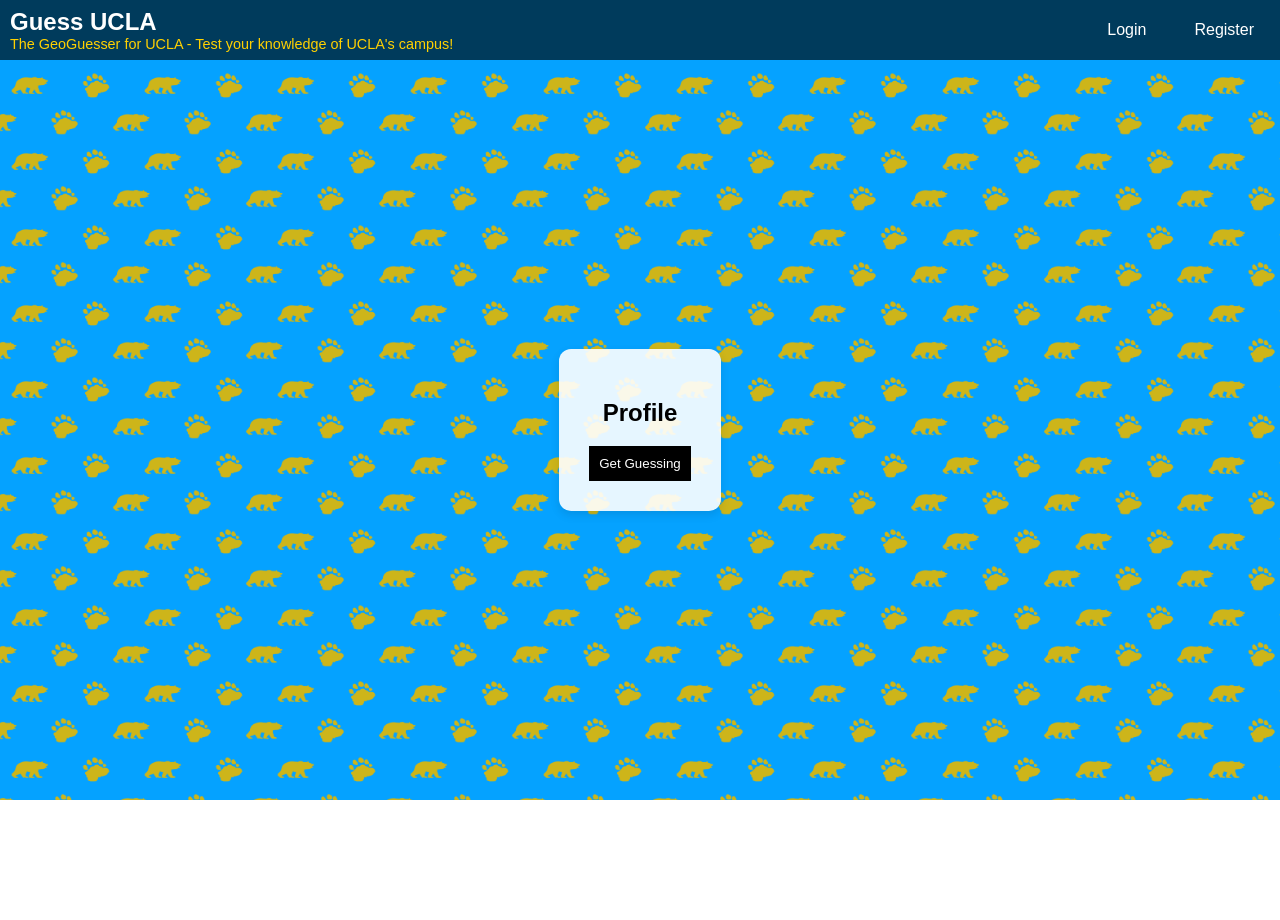
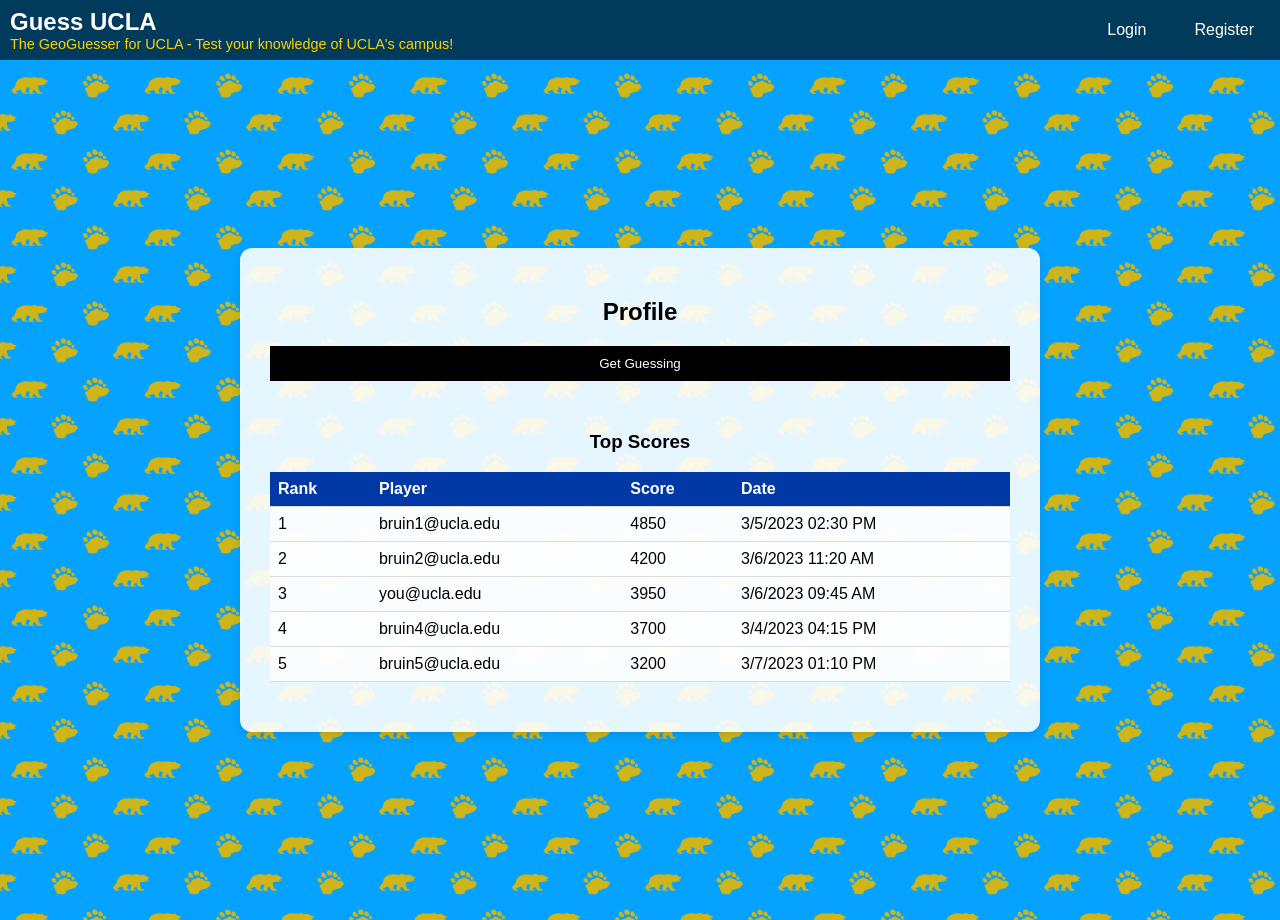
Before and after one commit to MichaelLevin5908/guess_ucla, a React (Create React App) app in the folder frontend/: page /profile in a window 1280 px wide. Before the commit the page ends 800 px from the top, so only its background shows below. Built offline with nearby package versions, Linux system fonts and the light colour scheme; no server answers.

Commit message:
show the leaderboard

```diff
--- a/frontend/src/App.css
+++ b/frontend/src/App.css
@@ -292,3 +292,65 @@
   opacity: 0.7;
   border-radius: 80%;
 }
+
+/* Leaderboard styles */
+.leaderboard-section {
+  margin: 20px 0;
+  width: 100%;
+}
+
+.leaderboard-table {
+  width: 100%;
+  border-collapse: collapse;
+  margin-top: 10px;
+  background-color: rgba(255, 255, 255, 0.8);
+}
+
+.leaderboard-table th,
+.leaderboard-table td {
+  padding: 8px;
+  text-align: left;
+  border-bottom: 1px solid #ddd;
+}
+
+.leaderboard-table th {
+  background-color: #0039A6; /* UCLA Blue */
+  color: white;
+}
+
+.leaderboard-table tr:nth-child(even) {
+  background-color: rgba(255, 255, 255, 0.5);
+}
+
+.current-player {
+  font-weight: bold;
+  background-color: rgba(255, 215, 0, 0.2) !important; /* Slightly gold background */
+}
+
+.profile-actions {
+  display: flex;
+  justify-content: space-between;
+  margin-top: 20px;
+}
+
+.game-button, .logout-button {
+  padding: 10px 20px;
+  border: none;
+  border-radius: 4px;
+  cursor: pointer;
+}
+
+.game-button {
+  background-color: #0039A6; /* UCLA Blue */
+  color: white;
+}
+
+.logout-button {
+  background-color: #d32f2f;
+  color: white;
+}
+
+.error {
+  color: red;
+  font-weight: bold;
+}
--- a/frontend/src/components/Profile.tsx
+++ b/frontend/src/components/Profile.tsx
@@ -1,10 +1,42 @@
-import React from "react";
+import React, { useState, useEffect } from "react";
 import { useAuth } from "../context/AuthContext";
-import { useNavigate} from "react-router-dom";
+import { useNavigate } from "react-router-dom";
+
+// Define types for player scores
+interface PlayerScore {
+  email: string;
+  score: number;
+  played_at: string;
+}
 
 const Profile: React.FC = () => {
   const { currentProfile, logout } = useAuth();
   const navigate = useNavigate();
+  const [playerScores, setPlayerScores] = useState<PlayerScore[]>([]);
+  const [isLoading, setIsLoading] = useState<boolean>(true);
+  const [error, setError] = useState<string | null>(null);
+
+  useEffect(() => {
+    const fetchScores = async () => {
+      setIsLoading(true);
+      try {
+        setPlayerScores([
+          { email: "bruin1@ucla.edu", score: 4850, played_at: "2023-03-05T14:30:00Z" },
+          { email: "bruin2@ucla.edu", score: 4200, played_at: "2023-03-06T11:20:00Z" },
+          { email: currentProfile?.email || "you@ucla.edu", score: 3950, played_at: "2023-03-06T09:45:00Z" },
+          { email: "bruin4@ucla.edu", score: 3700, played_at: "2023-03-04T16:15:00Z" },
+          { email: "bruin5@ucla.edu", score: 3200, played_at: "2023-03-07T13:10:00Z" },
+        ]);
+        setIsLoading(false);
+      } catch (err) {
+        console.error("Error fetching scores:", err);
+        setError("Failed to load scores");
+        setIsLoading(false);
+      }
+    };
+
+    fetchScores();
+  }, [currentProfile]);
 
   const handleLogout = () => {
     logout();
@@ -13,6 +45,11 @@
 
   const handleGame = () => {
     navigate("/game");
+  };
+
+  const formatDate = (dateString: string) => {
+    const date = new Date(dateString);
+    return date.toLocaleDateString() + ' ' + date.toLocaleTimeString([], {hour: '2-digit', minute:'2-digit'});
   };
 
   return (
@@ -24,20 +61,65 @@
         backgroundPosition: "50px 50px",
         backgroundRepeat: "repeat",
         backgroundColor: "rgb(5, 162, 255)",
+        height: "auto", // Changed from 100vh to auto
+        minHeight: "100vh", // Keep minimum height
+        paddingTop: "30px", // Add some top padding
+        paddingBottom: "30px" // Add some bottom padding
       }}
     >
-      <div className="login-container">
+      <div className="login-container" style={{ width: "80%", maxWidth: "800px" }}>
         <h2>Profile</h2>
+
+        {/* Profile specific content based on authentication */}
         {currentProfile ? (
           <>
             <p>Email: {currentProfile.email}</p>
-            <button onClick={handleLogout}>Logout</button>
+            <div className="profile-actions">
+              <button onClick={handleGame} className="game-button">Play New Game</button>
+              <button onClick={handleLogout} className="logout-button">Logout</button>
+            </div>
           </>
         ) : (
-          <button onClick={handleGame}>
+          <button onClick={handleGame} style={{ marginBottom: "20px" }}>
             Get Guessing
           </button>
         )}
+
+        {/* Leaderboard section - always shown regardless of login state */}
+        <div className="leaderboard-section" style={{ marginTop: "30px" }}>
+          <h3>Top Scores</h3>
+          {isLoading ? (
+            <p>Loading scores...</p>
+          ) : error ? (
+            <p className="error">{error}</p>
+          ) : (
+            <table className="leaderboard-table">
+              <thead>
+                <tr>
+                  <th>Rank</th>
+                  <th>Player</th>
+                  <th>Score</th>
+                  <th>Date</th>
+                </tr>
+              </thead>
+              <tbody>
+                {playerScores
+                  .sort((a, b) => b.score - a.score)
+                  .map((player, index) => (
+                    <tr
+                      key={index}
+                      className={currentProfile && player.email === currentProfile.email ? "current-player" : ""}
+                    >
+                      <td>{index + 1}</td>
+                      <td>{player.email}</td>
+                      <td>{player.score}</td>
+                      <td>{formatDate(player.played_at)}</td>
+                    </tr>
+                ))}
+              </tbody>
+            </table>
+          )}
+        </div>
       </div>
     </div>
   );
```
